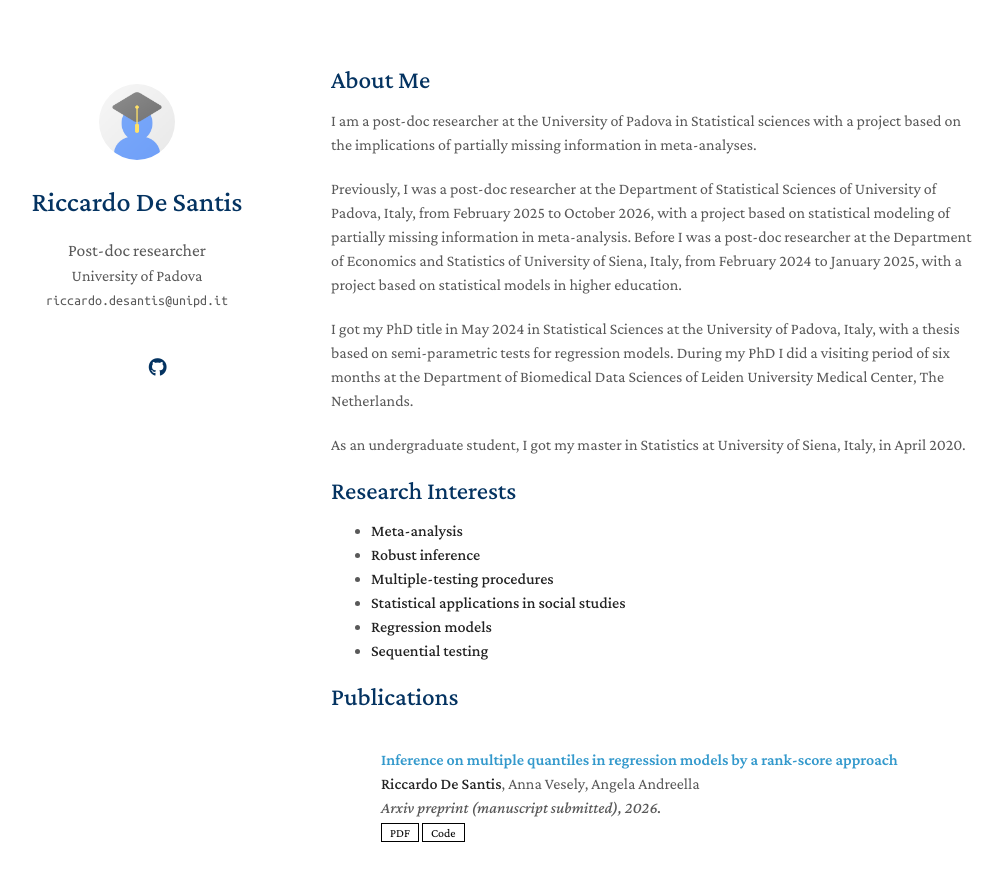
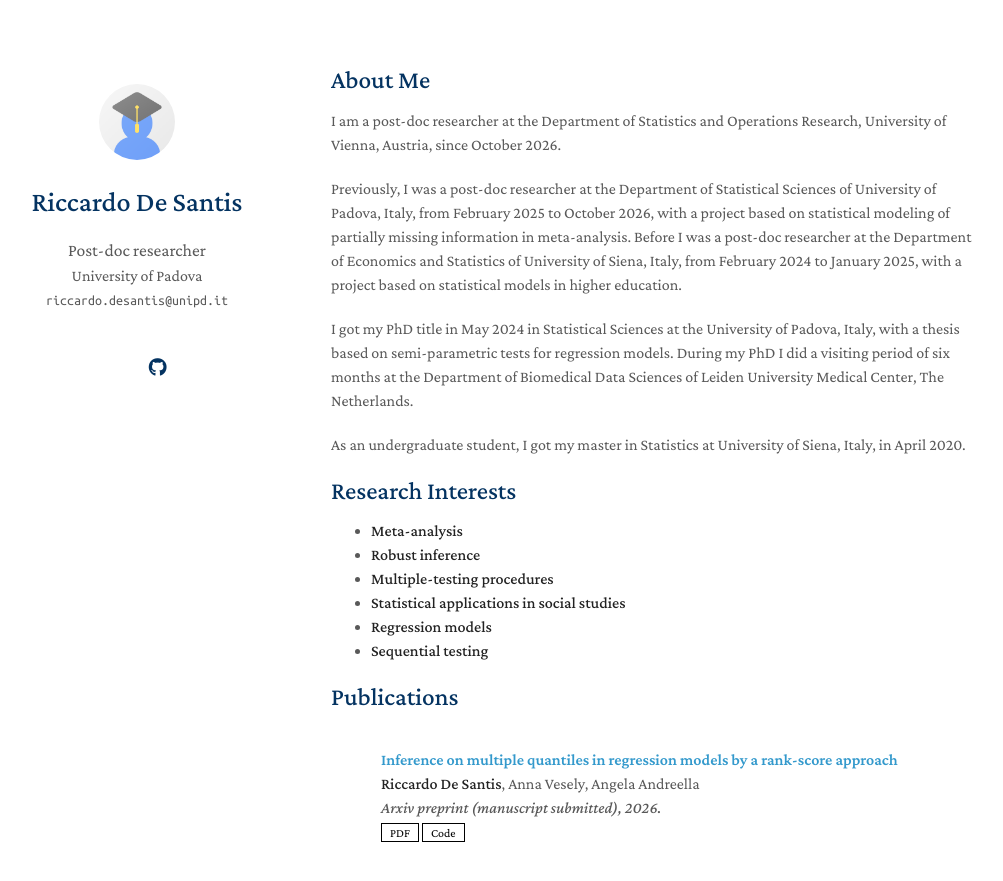
Before and after one commit to Rickdesa/rickdesa.github.io, a Jekyll site: the page built from index.md, in a window 1280 px wide and 900 px high. Shown: the top 881 px of the window, without its empty margins (139-1142 px from the left). Built offline with Jekyll 4.4.1, drawn with Linux system fonts in a browser that asks for light colours; a style sheet for code colours, icons or effects is not loaded; our own code applies the rules of GitHub Pages for plain Markdown files.

Commit message:
Revise researcher information and affiliations
Updated current position and previous research roles.

```diff
--- a/index.md
+++ b/index.md
@@ -4,7 +4,7 @@ layout: homepage
 
 ## About Me
 
-I am a post-doc researcher at the University of Padova in Statistical sciences with a project based on the implications of partially missing information in meta-analyses.
+I am a post-doc researcher at the Department of Statistics and Operations Research, University of Vienna, Austria, since October 2026.
 
 Previously, I was a post-doc researcher at the Department of Statistical Sciences of University of Padova, Italy, from February 2025 to October 2026, with a project based on statistical modeling of partially missing information in meta-analysis. Before I was a post-doc researcher at the Department of Economics and Statistics of University of Siena, Italy, from February 2024 to January 2025, with a project based on statistical models in higher education.
 
```
